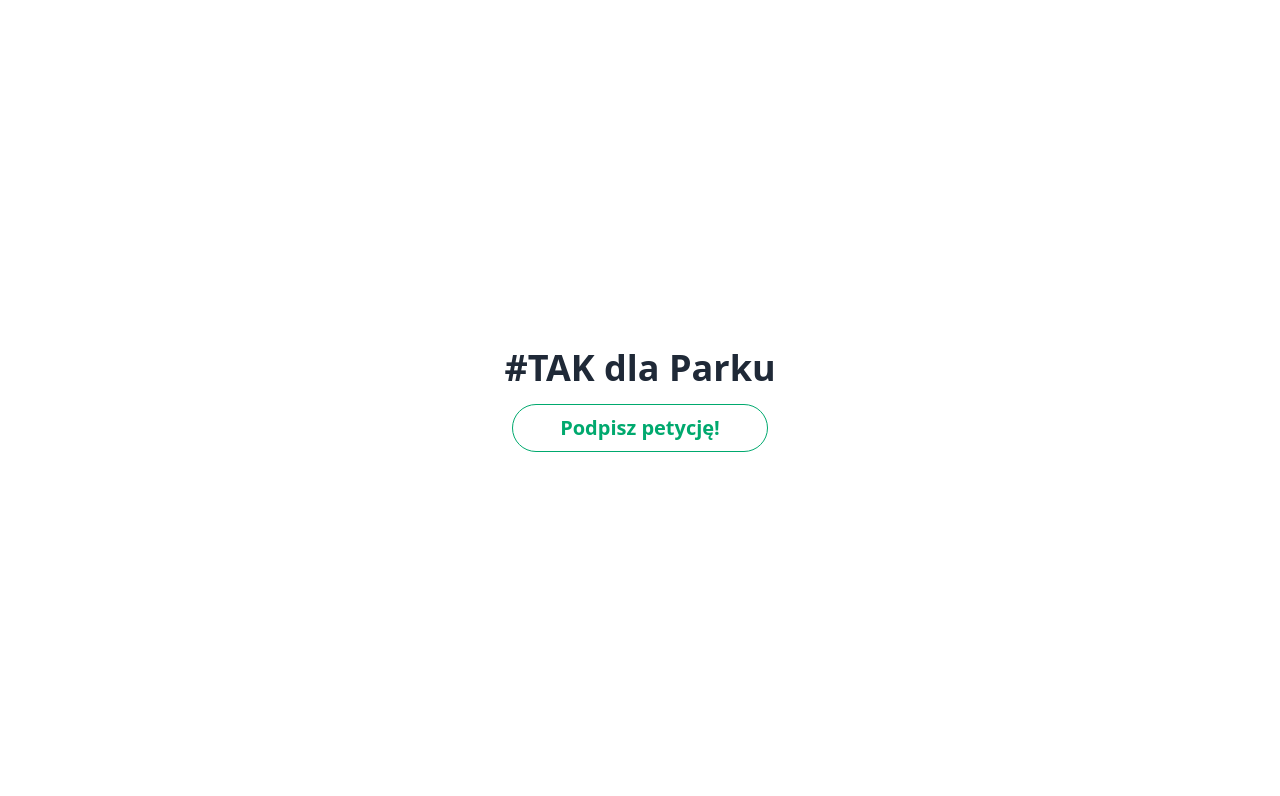
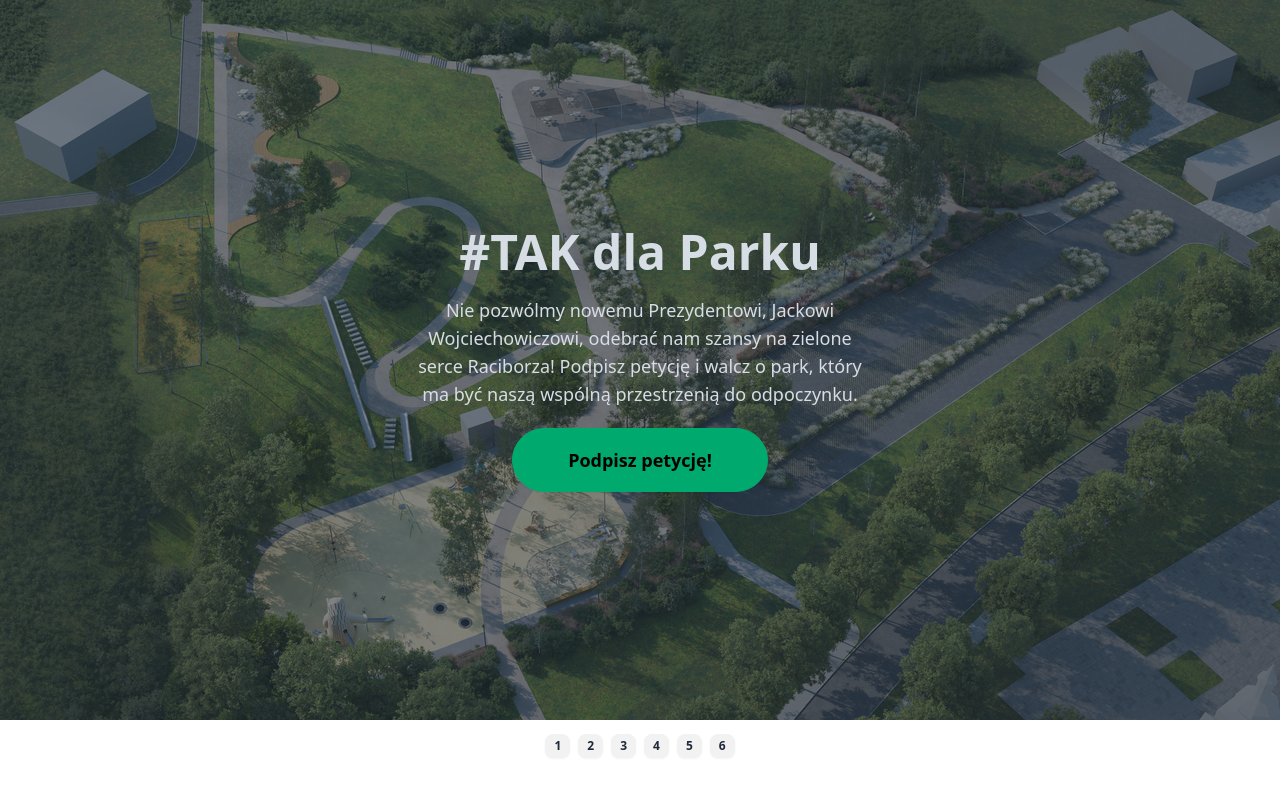
Before and after one commit to plkamilpawlik/parkraciborz, an Astro site: page / in a window 1280 px wide. Built offline with nearby package versions, Linux system fonts and the light colour scheme; Astro itself is replaced by a stand-in of ours.

Commit message:
Added hero & carousel

```diff
--- a/src/pages/index.astro
+++ b/src/pages/index.astro
@@ -10,12 +10,60 @@
         <meta name="generator" content={Astro.generator} />
         <title>#TAK dla Parku</title>
     </head>
-	<body class="content-center min-h-screen">
-        <div class="flex flex-col gap-4 items-center">
-            <h1 class="text-4xl font-semibold">#TAK dla Parku</h1>
-            <button class="btn btn-outline btn-success btn-wide rounded-full text-xl">
+    <body>
+
+        <!-- hero -->
+        <div class="hero absolute w-full h-[90vh]">
+            <div class="hero-overlay bg-opacity-60"></div>
+            <div class="hero-content text-neutral-content text-center">
+                <div class="max-w-md">
+                    <h1 class="mb-5 text-5xl font-bold">#TAK dla Parku</h1>
+                    <p class="mb-5 text-lg">
+                        Nie pozwólmy nowemu Prezydentowi, Jackowi
+                        Wojciechowiczowi, odebrać nam szansy na zielone
+                        serce Raciborza! Podpisz petycję i walcz o park,
+                        który ma być naszą wspólną przestrzenią do
+                        odpoczynku.
+                    </p>
+                    <button
+                        class="btn btn-lg btn-success btn-wide rounded-full"
+                    >
                         Podpisz petycję!
                     </button>
                 </div>
+            </div>
+        </div>
+
+        <!-- carousel -->
+        <div class="carousel w-full h-[90vh]">
+            <div id="carousel-item-1" class="carousel-item w-full">
+                <img src="/carousel.img-1.jpg" class="object-cover w-full" />
+            </div>
+            <div id="carousel-item-2" class="carousel-item w-full">
+                <img src="/carousel.img-2.jpg" class="object-cover w-full" />
+            </div>
+            <div id="carousel-item-3" class="carousel-item w-full">
+                <img src="/carousel.img-3.jpg" class="object-cover w-full" />
+            </div>
+            <div id="carousel-item-4" class="carousel-item w-full">
+                <img src="/carousel.img-4.jpg" class="object-cover w-full" />
+            </div>
+            <div id="carousel-item-5" class="carousel-item w-full">
+                <img src="/carousel.img-6.jpg" class="object-cover w-full" />
+            </div>
+            <div id="carousel-item-6" class="carousel-item w-full">
+                <img src="/carousel.img-6.jpg" class="object-cover w-full" />
+            </div>
+        </div>
+        <div class="flex w-full justify-center gap-2 py-2">
+            <a href="#carousel-item-1" class="btn btn-xs">1</a>
+            <a href="#carousel-item-2" class="btn btn-xs">2</a>
+            <a href="#carousel-item-3" class="btn btn-xs">3</a>
+            <a href="#carousel-item-4" class="btn btn-xs">4</a>
+            <a href="#carousel-item-5" class="btn btn-xs">5</a>
+            <a href="#carousel-item-6" class="btn btn-xs">6</a>
+        </div>
+
+        <!-- timeline -->
     </body>
 </html>
```
Also changed, not shown: public/carousel.img-1.jpg (added), public/carousel.img-2.jpg (added), public/carousel.img-3.jpg (added), public/carousel.img-4.jpg (added), public/carousel.img-5.jpg (added), public/carousel.img-6.jpg (added). Lines whose indentation alone changed are shown as unchanged.
